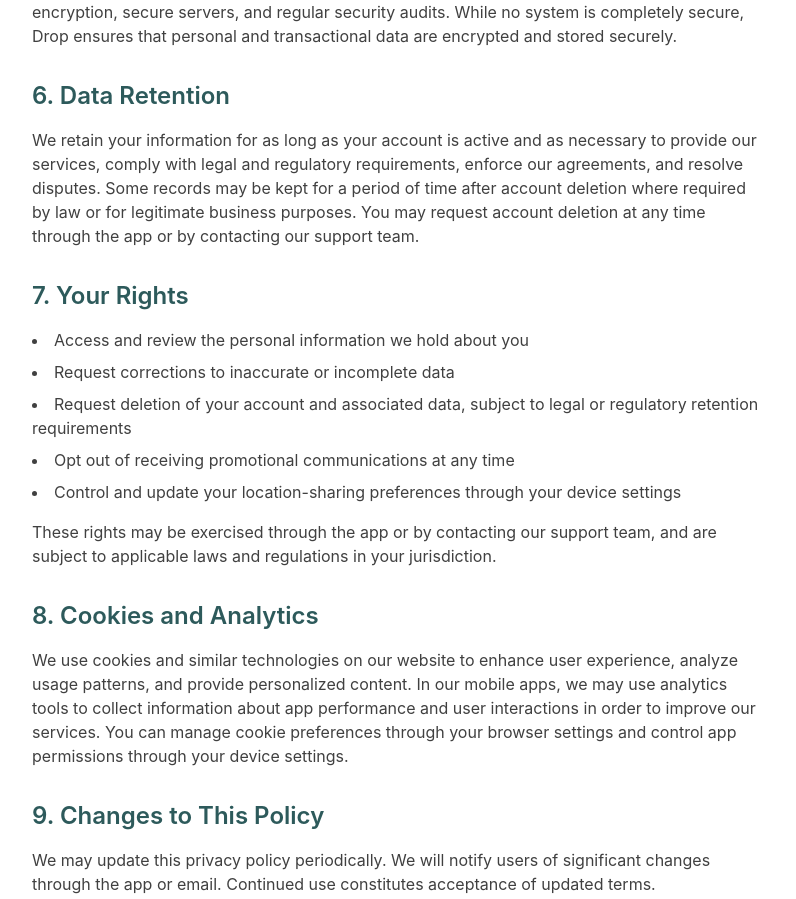
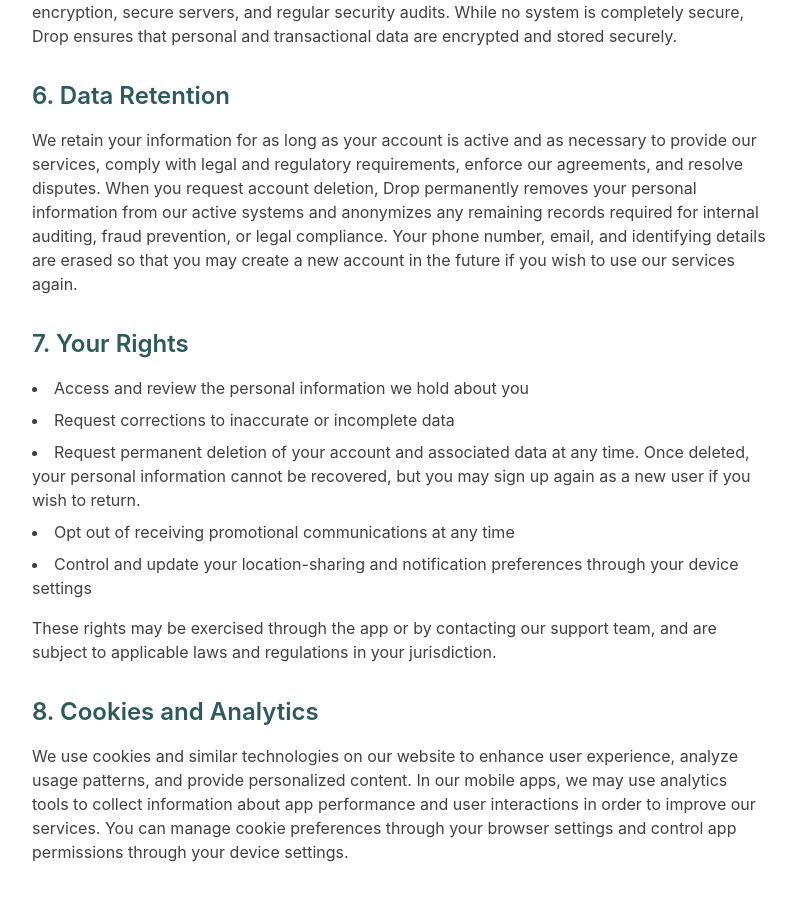
Before and after one commit to mikeyxx/drop-landing-page, a React (Vite) app: page /privacy in a window 1280 px wide. Shown: the part 1122-2021 px from the top of the page, without its empty margins (241-1037 px from the left). Built offline with nearby package versions, Linux system fonts and the light colour scheme.

Commit message:
update privacy policy for account deletion

```diff
--- a/src/pages/PrivacyPolicy.tsx
+++ b/src/pages/PrivacyPolicy.tsx
@@ -66,22 +66,29 @@ const PrivacyPolicy = () => {
               <p className="text-neutral-700 mb-4">
                 We retain your information for as long as your account is active and as necessary
                 to provide our services, comply with legal and regulatory requirements, enforce our
-                agreements, and resolve disputes. Some records may be kept for a period of time after
-                account deletion where required by law or for legitimate business purposes.
-                You may request account deletion at any time through the app or by contacting our
-                support team.
+                agreements, and resolve disputes. When you request account deletion, Drop permanently
+                removes your personal information from our active systems and anonymizes any remaining
+                records required for internal auditing, fraud prevention, or legal compliance.
+                Your phone number, email, and identifying details are erased so that you may create
+                a new account in the future if you wish to use our services again.
               </p>
             </section>
-
 
             <section className="mb-8">
               <h2 className="text-2xl font-semibold text-primary-500 mb-4">7. Your Rights</h2>
               <ul className="list-disc list-inside text-neutral-700 space-y-2">
                 <li>Access and review the personal information we hold about you</li>
                 <li>Request corrections to inaccurate or incomplete data</li>
-                <li>Request deletion of your account and associated data, subject to legal or regulatory retention requirements</li>
+                <li>
+                  Request permanent deletion of your account and associated data at any time. Once
+                  deleted, your personal information cannot be recovered, but you may sign up again
+                  as a new user if you wish to return.
+                </li>
                 <li>Opt out of receiving promotional communications at any time</li>
-                <li>Control and update your location-sharing preferences through your device settings</li>
+                <li>
+                  Control and update your location-sharing and notification preferences through your
+                  device settings
+                </li>
               </ul>
               <p className="text-neutral-700 mt-4">
                 These rights may be exercised through the app or by contacting our support team,
```
